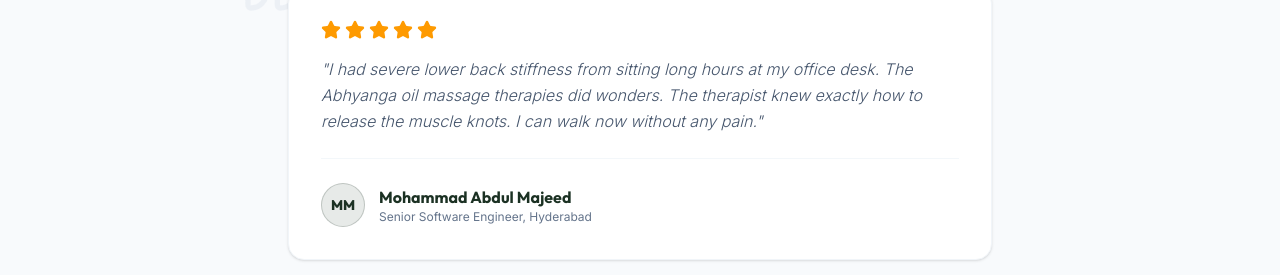
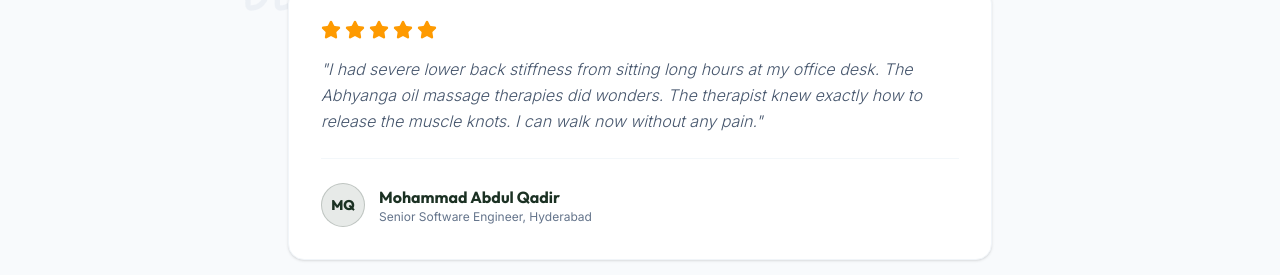
Before and after one commit to ahswebdev2927/raja-ayurvedic-and-unani, a Next.js app: page / in a window 1280 px wide. Shown: the part 3974-4249 px from the top of the page. Built offline with nearby package versions, Linux system fonts and the light colour scheme.

Commit message:
fix: correct name of testimonial author from Mohammad Abdul Majeed to Mohammad Abdul Qadir

```diff
--- a/data/testimonials.ts
+++ b/data/testimonials.ts
@@ -11,7 +11,7 @@ export const testimonialsData: Testimonial[] = [
   },
   {
     id: "2",
-    name: "Mohammad Abdul Majeed",
+    name: "Mohammad Abdul Qadir",
     customerImage: "",
     rating: 5,
     review: "I had severe lower back stiffness from sitting long hours at my office desk. The Abhyanga oil massage therapies did wonders. The therapist knew exactly how to release the muscle knots. I can walk now without any pain.",
```
